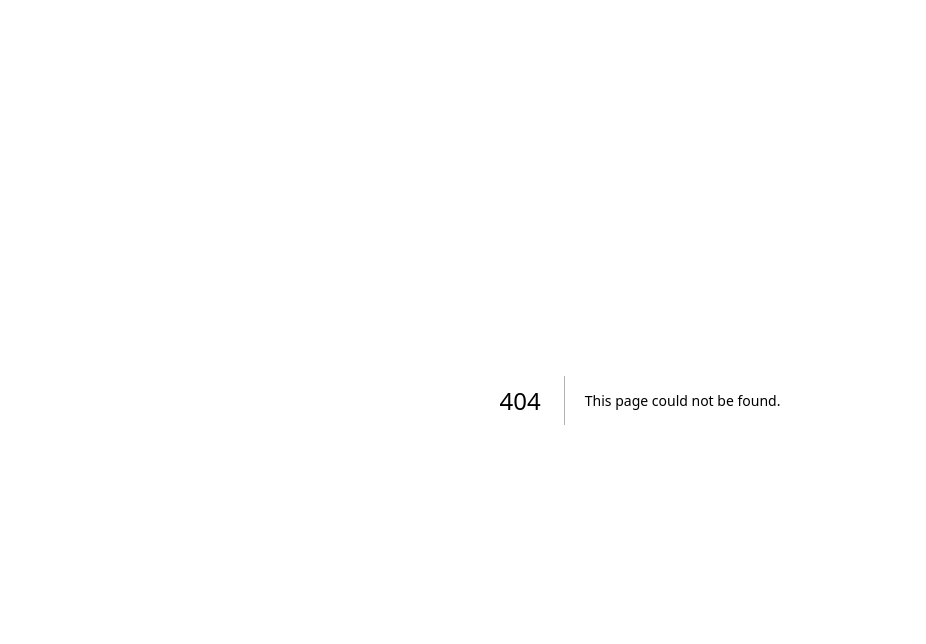
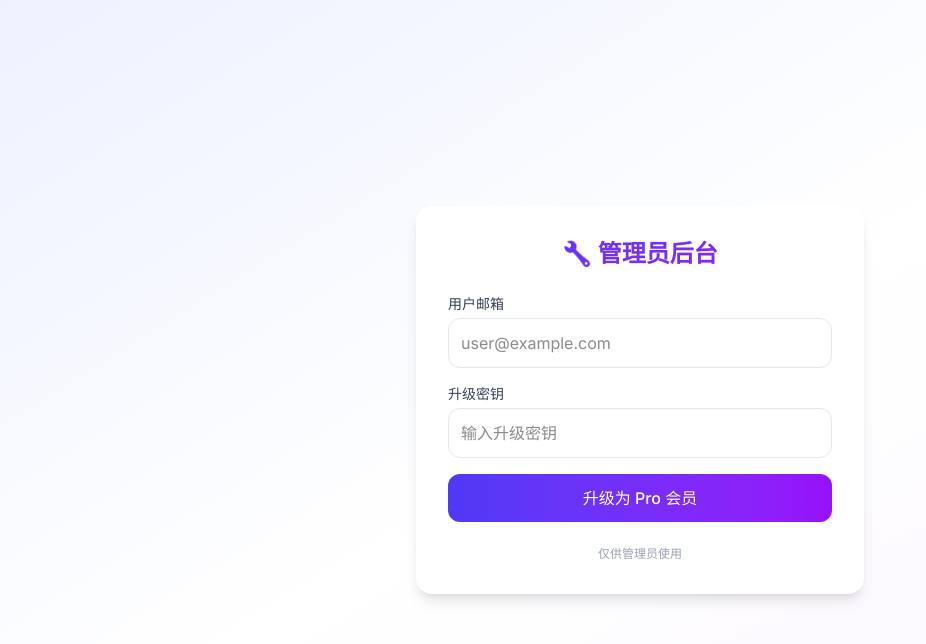
Before and after one commit to yuyouquan/blog-ai, a Next.js app: page /admin in a window 1280 px wide. Before the commit this address had no page. Shown: the top 644 px of the page, without its empty margins (0-926 px from the left). Built offline with nearby package versions, Linux system fonts and the light colour scheme.

Commit message:
Feat: 添加管理员后台用于升级Pro会员

```diff
--- /dev/null
+++ b/src/app/admin/page.tsx
@@ -0,0 +1,81 @@
+'use client';
+
+import { useState } from 'react';
+
+export default function Admin() {
+  const [email, setEmail] = useState('');
+  const [secret, setSecret] = useState('');
+  const [result, setResult] = useState('');
+  const [loading, setLoading] = useState(false);
+
+  const upgrade = async () => {
+    if (!email || !secret) {
+      setResult('请填写邮箱和密钥');
+      return;
+    }
+
+    setLoading(true);
+    try {
+      const res = await fetch('/api/admin/upgrade', {
+        method: 'POST',
+        headers: { 'Content-Type': 'application/json' },
+        body: JSON.stringify({ email, secret }),
+      });
+      const data = await res.json();
+      setResult(data.success ? '✅ ' + data.message : '❌ ' + data.error);
+    } catch (e) {
+      setResult('❌ 请求失败');
+    }
+    setLoading(false);
+  };
+
+  return (
+    <div className="min-h-screen bg-gradient-to-br from-indigo-50 via-white to-purple-50 flex items-center justify-center px-4">
+      <div className="bg-white p-8 rounded-2xl shadow-lg w-full max-w-md">
+        <h1 className="text-2xl font-bold text-center mb-6 bg-gradient-to-r from-indigo-600 to-purple-600 bg-clip-text text-transparent">
+          🔧 管理员后台
+        </h1>
+
+        <div className="space-y-4">
+          <div>
+            <label className="block text-sm font-medium text-gray-700 mb-1">用户邮箱</label>
+            <input
+              type="email"
+              value={email}
+              onChange={(e) => setEmail(e.target.value)}
+              placeholder="user@example.com"
+              className="w-full p-3 border border-gray-200 rounded-xl focus:ring-2 focus:ring-indigo-500"
+            />
+          </div>
+
+          <div>
+            <label className="block text-sm font-medium text-gray-700 mb-1">升级密钥</label>
+            <input
+              type="password"
+              value={secret}
+              onChange={(e) => setSecret(e.target.value)}
+              placeholder="输入升级密钥"
+              className="w-full p-3 border border-gray-200 rounded-xl focus:ring-2 focus:ring-indigo-500"
+            />
+          </div>
+
+          {result && (
+            <p className="text-center text-sm">{result}</p>
+          )}
+
+          <button
+            onClick={upgrade}
+            disabled={loading}
+            className="w-full bg-gradient-to-r from-indigo-600 to-purple-600 text-white py-3 rounded-xl font-medium hover:from-indigo-700 hover:to-purple-700 transition"
+          >
+            {loading ? '处理中...' : '升级为 Pro 会员'}
+          </button>
+        </div>
+
+        <p className="text-center text-gray-400 text-xs mt-6">
+          仅供管理员使用
+        </p>
+      </div>
+    </div>
+  );
+}
--- /dev/null
+++ b/src/app/api/admin/upgrade/route.ts
@@ -0,0 +1,21 @@
+import { NextResponse } from 'next/server';
+import { setUserPro, getUser } from '@/lib/db';
+
+export async function POST(req: Request) {
+  const { email, secret } = await req.json();
+
+  // Simple secret for manual upgrade (in production use proper admin auth)
+  const UPGRADE_SECRET = process.env.UPGRADE_SECRET || 'blogai-admin-2026';
+
+  if (secret !== UPGRADE_SECRET) {
+    return NextResponse.json({ error: 'Invalid secret' }, { status: 401 });
+  }
+
+  try {
+    await setUserPro(email, true);
+    return NextResponse.json({ success: true, message: `用户 ${email} 已升级为 Pro 会员` });
+  } catch (error) {
+    console.error('Upgrade error:', error);
+    return NextResponse.json({ error: '升级失败' }, { status: 500 });
+  }
+}
```
